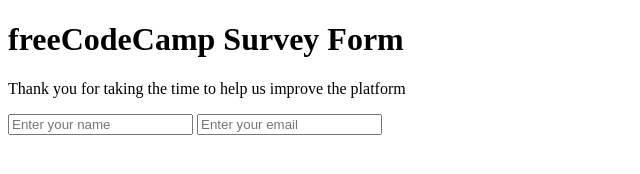
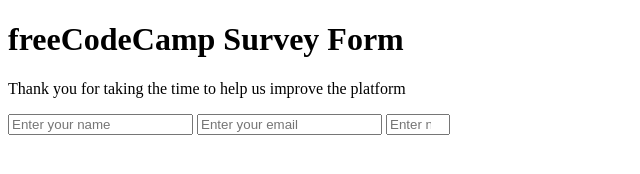
Before and after one commit to mavericks-db/mt-microverse, a plain HTML site: page index.html in a window 1280 px wide. Shown: the full height of the page, 0-640 px from the left. Drawn offline with Linux system fonts and the light colour scheme.

Commit message:
userstory 7-9

```diff
--- a/index.html
+++ b/index.html
@@ -20,6 +20,7 @@
 
     <input type="text" name="name" id="name" placeholder="Enter your name">
     <input type="email" name="email" id="email" placeholder="Enter your email">
+    <input type="number" name="" id="number" placeholder="Enter number" min="20" max="100">
 
   </form>
 
```
